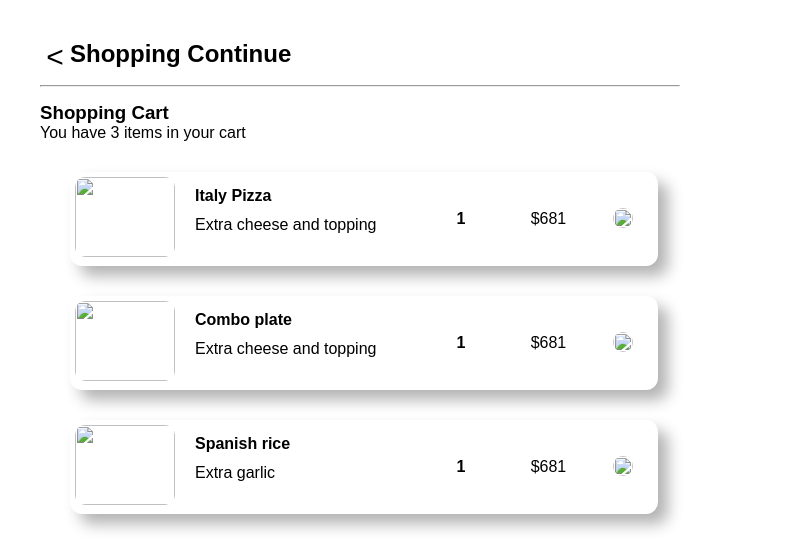
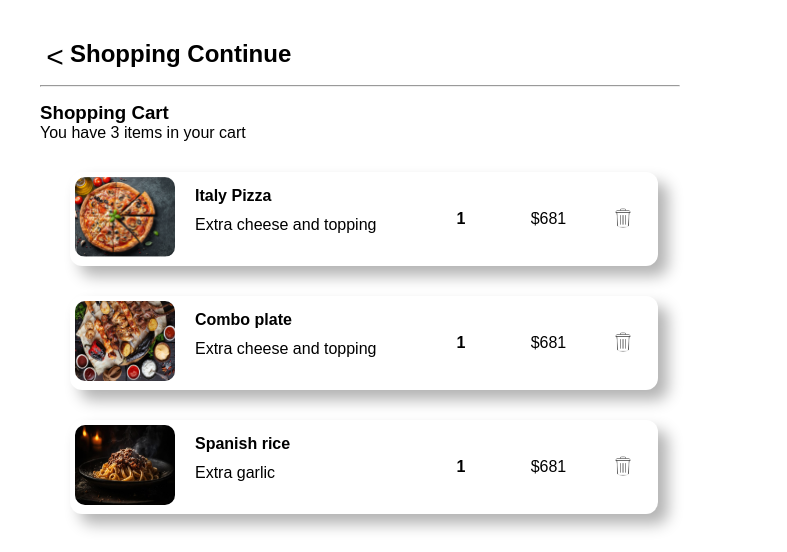
Before and after one commit to ashish-kumar70/Shoping_cart, a plain HTML site: page index.html in a window 1280 px wide. Shown: the top 552 px of the page, 0-787 px from the left. Drawn offline with Linux system fonts and the light colour scheme; the site is published under a folder, as on GitHub Pages, so addresses that start at the root find nothing.

Commit message:
Remove image error

```diff
--- a/index.html
+++ b/index.html
@@ -20,7 +20,7 @@
         <p>You have 3 items in your cart</p>
         <div class="order">
           <div class="item">
-            <div class="food_image"><img src="/images/pizza.PNG" alt="" /></div>
+            <div class="food_image"><img src="images/pizza.PNG" alt="" /></div>
             <div class="food_name">
               <h4>Italy Pizza</h4>
               <p>Extra cheese and topping</p>
@@ -29,12 +29,12 @@
               <h4>1</h4>
               <p>$681</p>
               <button>
-                <img src="/images/dustbin.png" alt="" />
+                <img src="images/dustbin.png" alt="" />
               </button>
             </div>
           </div>
           <div class="item">
-            <div class="food_image"><img src="/images/plate.jpg" alt="" /></div>
+            <div class="food_image"><img src="images/plate.jpg" alt="" /></div>
             <div class="food_name">
               <h4>Combo plate</h4>
               <p>Extra cheese and topping</p>
@@ -43,12 +43,12 @@
               <h4>1</h4>
               <p>$681</p>
               <button>
-                <img src="/images/dustbin.png" alt="" />
+                <img src="images/dustbin.png" alt="" />
               </button>
             </div>
           </div>
           <div class="item">
-            <div class="food_image"><img src="/images/rice.jpg" alt="" /></div>
+            <div class="food_image"><img src="images/rice.jpg" alt="" /></div>
             <div class="food_name">
               <h4>Spanish rice</h4>
               <p>Extra garlic</p>
@@ -57,7 +57,7 @@
               <h4>1</h4>
               <p>$681</p>
               <button>
-                <img src="/images/dustbin.png" alt="" />
+                <img src="images/dustbin.png" alt="" />
               </button>
             </div>
           </div>
```
